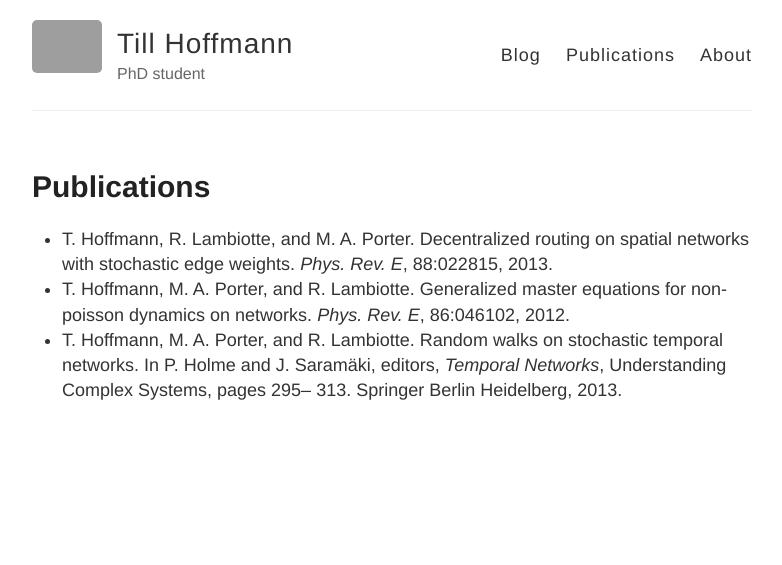
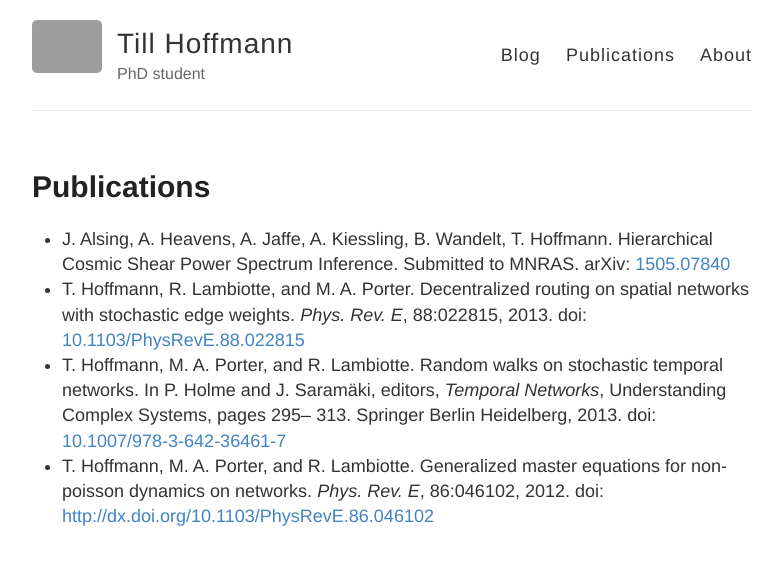
Before and after one commit to tillahoffmann/tillahoffmann.github.io, a Jekyll site: the page built from publications.md, in a window 1280 px wide, cut to the strip 0-565 px from the top of the page. Shown: the whole strip, without its empty margins (248-1030 px from the left). Built offline with Jekyll 4.4.1, drawn with Linux system fonts in a browser that asks for light colours; Markdown is read by kramdown in place of the engine named in the settings; grey boxes are pictures that could not be loaded.

Commit message:
Update publications.md

```diff
--- a/publications.md
+++ b/publications.md
@@ -4,6 +4,7 @@ title: Publications
 permalink: /publications/
 ---
 
-* T. Hoffmann, R. Lambiotte, and M. A. Porter. Decentralized routing on spatial networks with stochastic edge weights. *Phys. Rev. E*, 88:022815, 2013.
-* T. Hoffmann, M. A. Porter, and R. Lambiotte. Generalized master equations for non-poisson dynamics on networks. *Phys. Rev. E*, 86:046102, 2012.
-* T. Hoffmann, M. A. Porter, and R. Lambiotte. Random walks on stochastic temporal networks. In P. Holme and J. Saramäki, editors, *Temporal Networks*, Understanding Complex Systems, pages 295– 313. Springer Berlin Heidelberg, 2013.
+* J. Alsing, A. Heavens, A. Jaffe, A. Kiessling, B. Wandelt, T. Hoffmann. Hierarchical Cosmic Shear Power Spectrum Inference. Submitted to MNRAS. arXiv: [1505.07840](http://arxiv.org/abs/1505.07840)
+* T. Hoffmann, R. Lambiotte, and M. A. Porter. Decentralized routing on spatial networks with stochastic edge weights. *Phys. Rev. E*, 88:022815, 2013. doi: [10.1103/PhysRevE.88.022815](http://doi.org/10.1103/PhysRevE.88.022815)
+* T. Hoffmann, M. A. Porter, and R. Lambiotte. Random walks on stochastic temporal networks. In P. Holme and J. Saramäki, editors, *Temporal Networks*, Understanding Complex Systems, pages 295– 313. Springer Berlin Heidelberg, 2013. doi: [10.1007/978-3-642-36461-7](http://doi.org/10.1007/978-3-642-36461-7)
+* T. Hoffmann, M. A. Porter, and R. Lambiotte. Generalized master equations for non-poisson dynamics on networks. *Phys. Rev. E*, 86:046102, 2012. doi: [http://dx.doi.org/10.1103/PhysRevE.86.046102](http://doi.org/http://dx.doi.org/10.1103/PhysRevE.86.046102)
```
